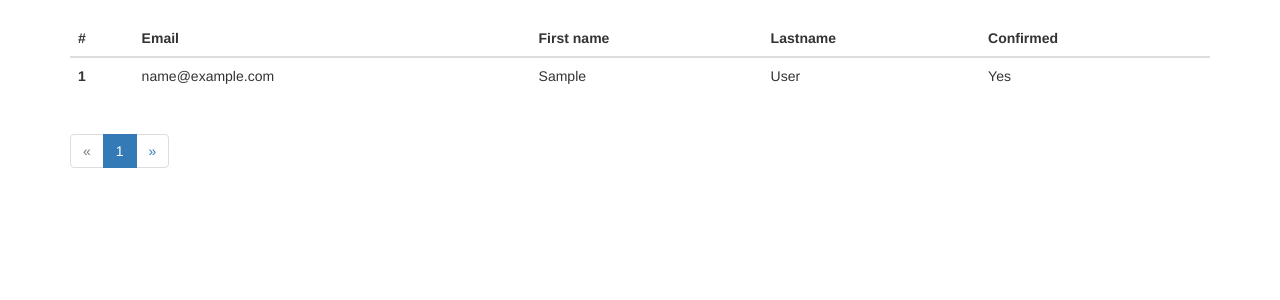
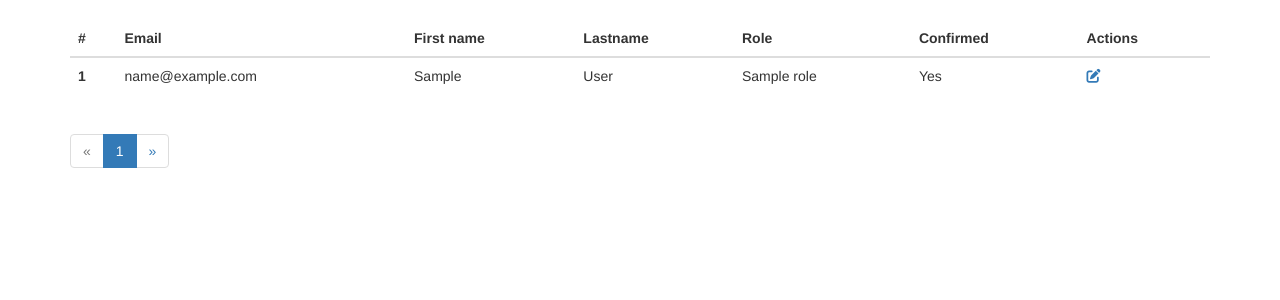
Before and after one commit to damiaaaan/flaskapp, a Flask app: template app/templates/main/users.html in a window 1280 px wide. Shown: the part 52-352 px from the top of the page. Run offline with Flask 2, Linux system fonts and the light colour scheme; tables that the repository leaves empty hold one stand-in row (values such as "Sample post"); the template is opened without the code that fills it: values that come from a table or form of the project are taken from there, most other values are stand-ins (such as "Sample title", 1, 10 or a date in 2020); parts of the project's set-up code (start-up, migrations or seed data) failed here and were passed over; some libraries are stand-ins or nearby versions.

Commit message:
add a colum for role

```diff
--- a/app/templates/main/users.html
+++ b/app/templates/main/users.html
@@ -9,7 +9,9 @@
       <th scope="col">Email</th>
       <th scope="col">First name</th>
       <th scope="col">Lastname</th>
+      <th scope="col">Role</th>
       <th scope="col">Confirmed</th>
+      <th scope="col">Actions</th>
     </tr>
   </thead>
   <tbody>
@@ -19,9 +21,11 @@
       <td>{{ user.email }}</td>
       <td>{{ user.first_name }}</td>
       <td>{{ user.last_name }}</td>
+      <td>{{ user.role.name }}</td>
       <td>
         {% if user.confirmed %} Yes {% else %} No {% endif %}
       </td>
+      <td><a href="{{url_for('main.edit_profile_admin', id=user.id)}}"><i class="fas fa-edit"></i></td></a>
     </tr>
     {% endfor %}
     </tbody>
```
